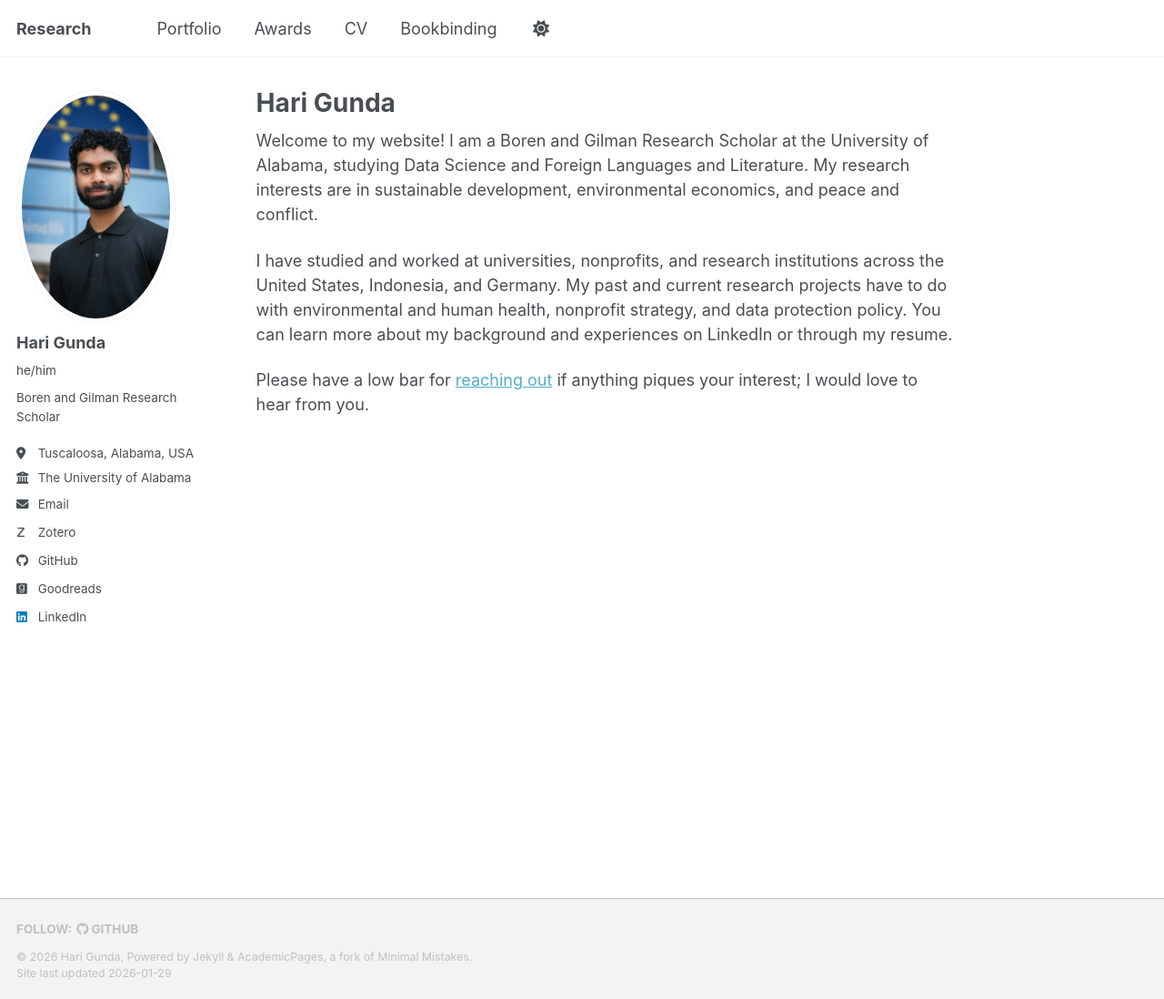
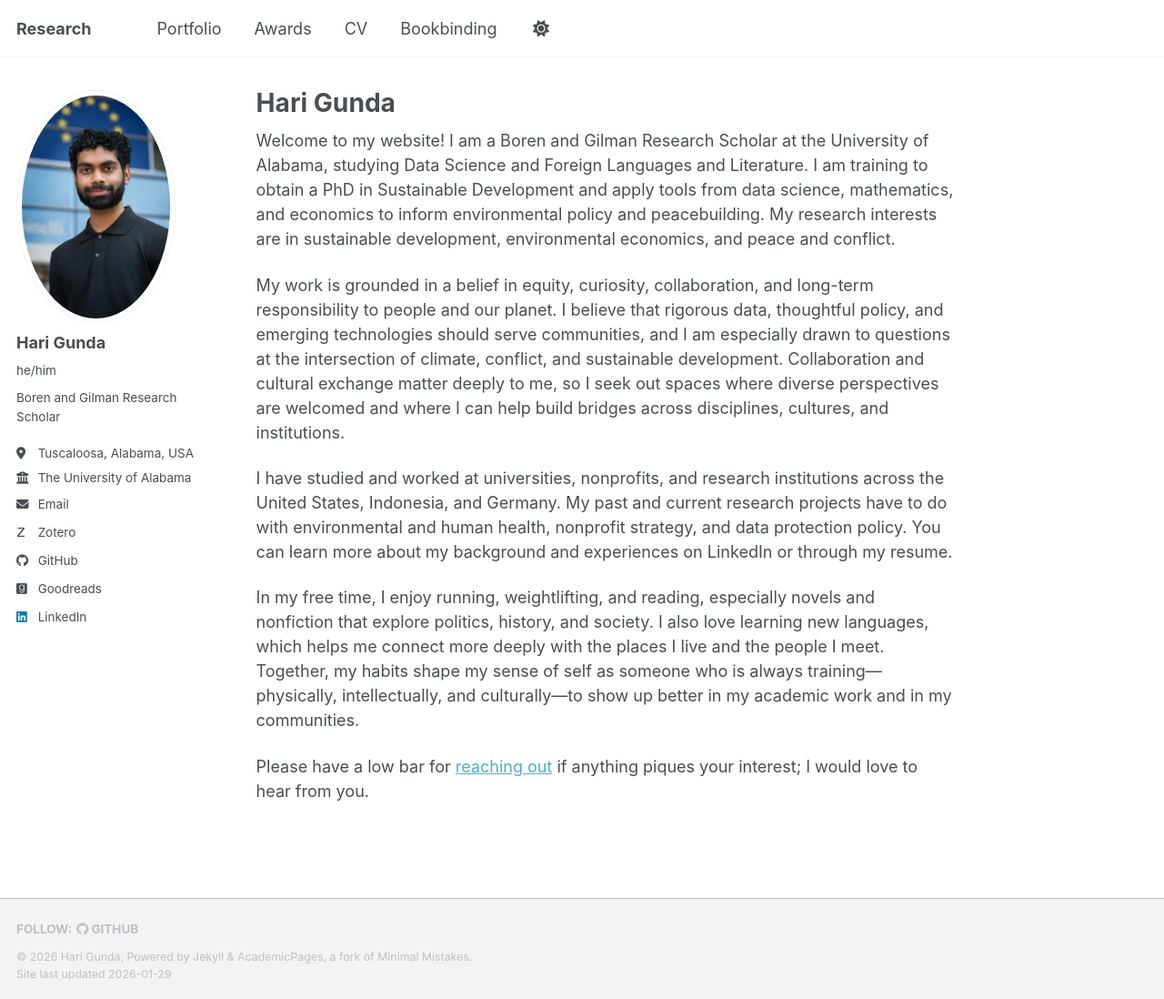
Before and after one commit to Hariaksha/hariaksha.github.io, a Jekyll site: the page built from _pages/about.md, in a window 1280 px wide and 1098 px high. Shown: the whole window at 91% size. Built offline with Jekyll 4.4.1, drawn with Linux system fonts in a browser that asks for light colours; some web fonts are replaced; a script bundle is joined from its source files by our own code; library files that are not in the unit come from our copies.

Commit message:
Update about.md
add stuff about my career goal, core values and beliefs, and hobbies/interests

```diff
--- a/_pages/about.md
+++ b/_pages/about.md
@@ -7,8 +7,12 @@ redirect_from:
   - /about.html
 ---
 
-Welcome to my website! I am a Boren and Gilman Research Scholar at the University of Alabama, studying Data Science and Foreign Languages and Literature. My research interests are in sustainable development, environmental economics, and peace and conflict.
+Welcome to my website! I am a Boren and Gilman Research Scholar at the University of Alabama, studying Data Science and Foreign Languages and Literature. I am training to obtain a PhD in Sustainable Development and apply tools from data science, mathematics, and economics to inform environmental policy and peacebuilding. My research interests are in sustainable development, environmental economics, and peace and conflict.
+
+My work is grounded in a belief in equity, curiosity, collaboration, and long-term responsibility to people and our planet. I believe that rigorous data, thoughtful policy, and emerging technologies should serve communities, and I am especially drawn to questions at the intersection of climate, conflict, and sustainable development. Collaboration and cultural exchange matter deeply to me, so I seek out spaces where diverse perspectives are welcomed and where I can help build bridges across disciplines, cultures, and institutions.
 
 I have studied and worked at universities, nonprofits, and research institutions across the United States, Indonesia, and Germany. My past and current research projects have to do with environmental and human health, nonprofit strategy, and data protection policy. You can learn more about my background and experiences on LinkedIn or through my resume.
 
+In my free time, I enjoy running, weightlifting, and reading, especially novels and nonfiction that explore politics, history, and society. I also love learning new languages, which helps me connect more deeply with the places I live and the people I meet. Together, my habits shape my sense of self as someone who is always training—physically, intellectually, and culturally—to show up better in my academic work and in my communities.
+
 Please have a low bar for [reaching out](mailto:hgunda@crimson.ua.edu) if anything piques your interest; I would love to hear from you.
```
